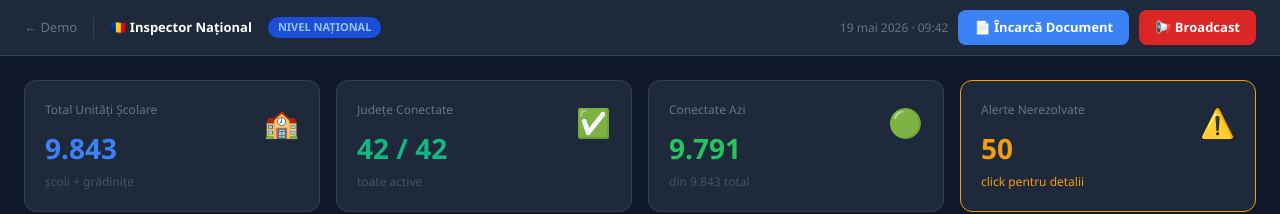
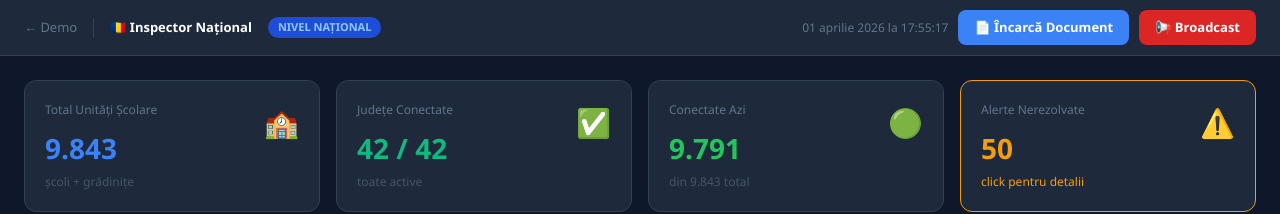
Before and after one commit to catalinradu2026-gif/leadflow-ai, a Next.js app: page /demo/inspector in a window 1280 px wide. Shown: the top 214 px of the page. Built offline with nearby package versions, Linux system fonts and the light colour scheme.

Commit message:
Live clock in inspector topbar

```diff
--- a/app/demo/inspector/page.tsx
+++ b/app/demo/inspector/page.tsx
@@ -1,6 +1,6 @@
 'use client'
 import { useRouter } from 'next/navigation'
-import { useState } from 'react'
+import { useState, useEffect } from 'react'
 
 const JUDETE = [
   { name: 'Alba', scoli: 198, active: 198, doc: 12, alert: 0 },
@@ -142,6 +142,12 @@ export default function InspectorNational() {
   const [tab, setTab] = useState<'judete' | 'documente'>('judete')
   const [judetModal, setJudetModal] = useState<string | null>(null)
   const [showAlerte, setShowAlerte] = useState(false)
+  const [now, setNow] = useState(new Date())
+  useEffect(() => {
+    const t = setInterval(() => setNow(new Date()), 1000)
+    return () => clearInterval(t)
+  }, [])
+  const timeStr = now.toLocaleString('ro-RO', { day: '2-digit', month: 'long', year: 'numeric', hour: '2-digit', minute: '2-digit', second: '2-digit' })
 
   // Upload form state
   const [uploadTitle, setUploadTitle] = useState('')
@@ -230,7 +236,7 @@ export default function InspectorNational() {
           <span style={{ background: '#1d4ed8', color: '#93c5fd', fontSize: '11px', fontWeight: 700, padding: '2px 10px', borderRadius: '20px' }}>NIVEL NAȚIONAL</span>
         </div>
         <div style={{ display: 'flex', alignItems: 'center', gap: '10px' }}>
-          <span style={{ fontSize: '12px', color: '#64748b' }}>19 mai 2026 · 09:42</span>
+          <span style={{ fontSize: '12px', color: '#64748b', fontVariantNumeric: 'tabular-nums' }}>{timeStr}</span>
           <button
             onClick={() => setShowUpload(true)}
             style={{ background: '#3b82f6', color: '#fff', border: 'none', borderRadius: '8px', padding: '8px 16px', fontSize: '13px', fontWeight: 600, cursor: 'pointer', display: 'flex', alignItems: 'center', gap: '6px' }}
```
